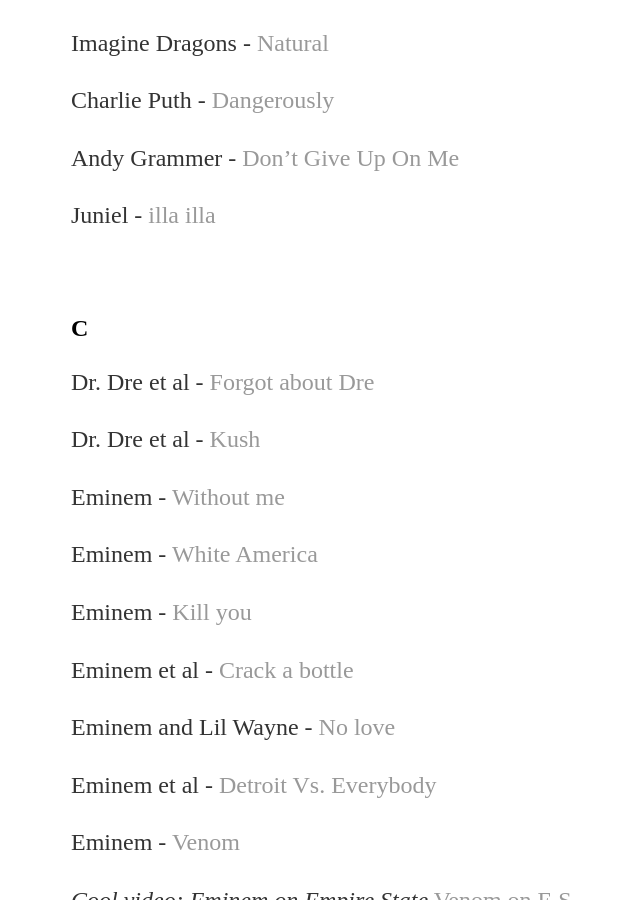
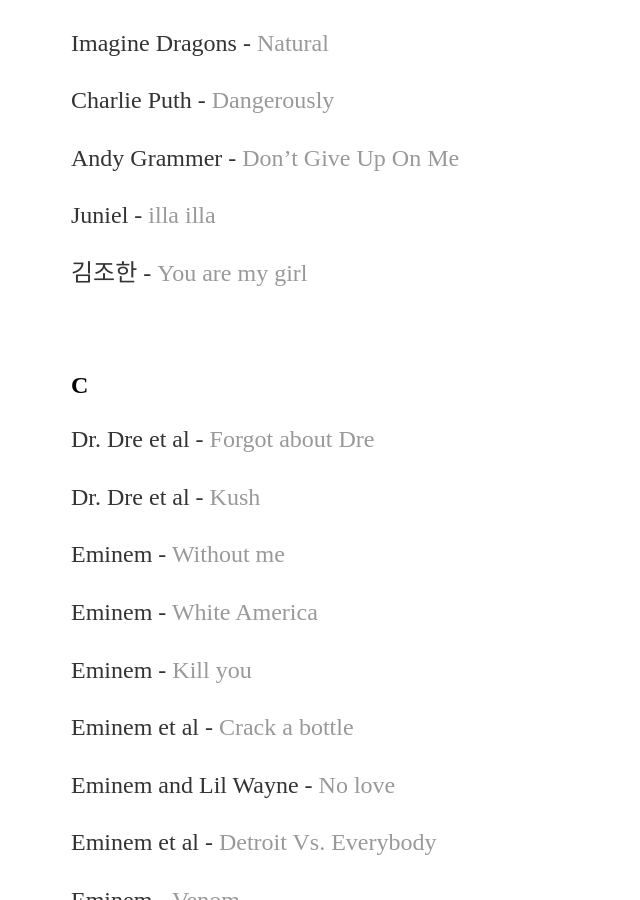
Before and after one commit to yjkweon24/yjkweon24.github.io, a Jekyll site: the page built from _posts/2018-10-23-songs-that-i-love.md, in a window 1280 px wide and 900 px high, scrolled down 13067 px. Shown: the whole window, without its empty margins (121-761 px from the left). Built offline with Jekyll 4.4.1, drawn with Linux system fonts in a browser that asks for light colours.

Commit message:
Update 2018-10-23-songs-that-i-love.md

```diff
--- a/_posts/2018-10-23-songs-that-i-love.md
+++ b/_posts/2018-10-23-songs-that-i-love.md
@@ -454,6 +454,8 @@
 
 Juniel - [illa illa](https://www.youtube.com/watch?v=ht3ZL4vmUks)
 
+김조한 - [You are my girl](https://www.youtube.com/watch?v=iyH80FauBPE)
+
 <br>
 
 ## C
```
